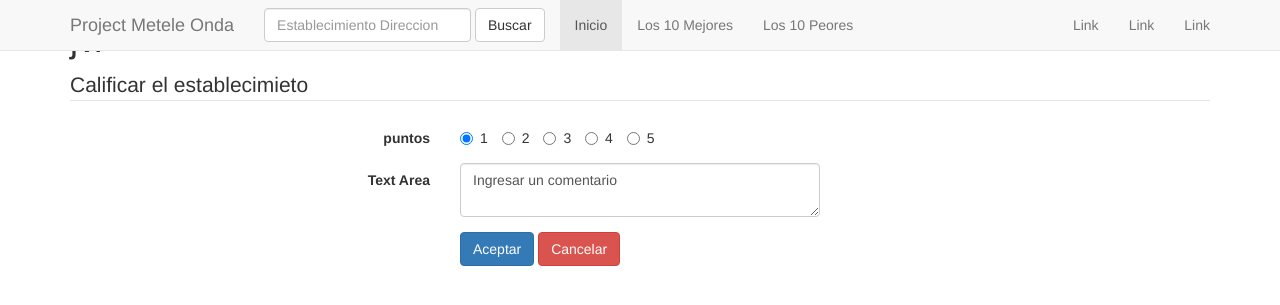
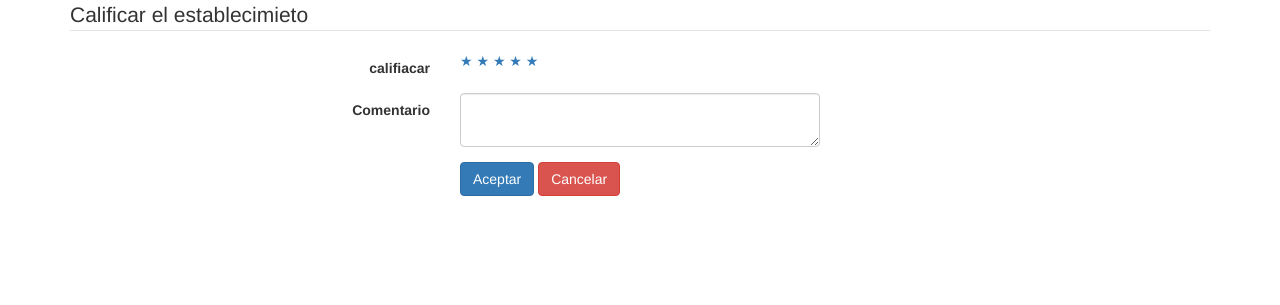
Before and after one commit to mariomaidana/MeteleOnda, a Django app: page /calificar/ in a window 1280 px wide. Shown: the top 305 px of the page. Run offline with Django 3.2, Linux system fonts and the light colour scheme; parts of the project's set-up code (start-up, migrations or seed data) failed here and were passed over; some libraries are stand-ins or nearby versions.

Commit message:
Maquedo de altaEstablecimiento, calificar, base2 y base.html

```diff
--- a/mi_entorno/proyecto_metele_onda/mi_app/templates/mi_app/base.html
+++ b/mi_entorno/proyecto_metele_onda/mi_app/templates/mi_app/base.html
@@ -6,16 +6,17 @@
     <meta http-equiv="X-UA-Compatible" content="IE=edge">
     <meta name="viewport" content="width=device-width, initial-scale=1">
     <!-- The above 3 meta tags *must* come first in the head; any other head content must come *after* these tags -->
-    <title>Inicio</title>
+
+    <title> {% block titulo %} Inicio {% endblock %}</title>
 
     <!-- Bootstrap -->
     <link href="{% static 'mi_app/bootstrap3/css/bootstrap.min.css' %}" rel="stylesheet">
 
   </head>
   <body>
+    {% block header %}
+    <!-- Fixed navbar -->
 
-    <!-- Fixed navbar -->
-    <div>
     <nav class="navbar navbar-default navbar-fixed-top">
       <div class="container">
 
@@ -31,43 +32,18 @@
               </div>
               <button type="submit" class="btn btn-default">Buscar</button>
           </form>
-
-          <ul class="nav navbar-nav">
-            <li class="active"><a href="#inicio">Inicio</a></li>
-            <li><a href="#about">Los 10 Mejores</a></li>
-            <li><a href="#contact">Los 10 Peores</a></li>
-           <!-- <li class="dropdown">
-              <a href="#" class="dropdown-toggle" data-toggle="dropdown" role="button" aria-haspopup="true" aria-expanded="false">Dropdown <span class="caret"></span></a>
-              <ul class="dropdown-menu">
-                <li><a href="#">Action</a></li>
-                <li><a href="#">Another action</a></li>
-                <li><a href="#">Something else here</a></li>
-                <li role="separator" class="divider"></li>
-                <li class="dropdown-header">Nav header</li>
-                <li><a href="#">Separated link</a></li>
-                <li><a href="#">One more separated link</a></li>
-              </ul>
-            </li>-->
-          </ul>
-
-          <ul class="nav navbar-nav navbar-right">
-            <li><a href="#l1">Link</a></li>
-            <li><a href="#l2">Link</a></li>
-            <li><a href="#l3">Link</a></li>
-          </ul>
         </div><!--/.nav-collapse -->
-      </div>
+      </div> <!-- /container -->
     </nav>
-
+    <hr>
+    <hr>
+    {% endblock %}
 
     <div class="container">
       {% block content %}
       <!--bloque para adicionar contenido html-->
       {% endblock %}
     </div>
-
-    </div>
-    </div> <!-- /container -->
 
 
     <!-- Bootstrap core JavaScript
--- a/mi_entorno/proyecto_metele_onda/mi_app/templates/mi_app/calificar.html
+++ b/mi_entorno/proyecto_metele_onda/mi_app/templates/mi_app/calificar.html
@@ -1,11 +1,12 @@
     {% extends "mi_app/base.html" %}
 
+     {% block titulo %} Calificar{% endblock %}
+
+    {% block header %} {% endblock %}
+
     {% block content %}
-    	<div>
-    		<h1>jv.</h1>
-    	</div>
 
-    	<form class="form-horizontal">
+    	<form class="form-horizontal" method="POST" action="#calificar">{% csrf_token %}
         <fieldset>
 
         <!-- Form Name -->
@@ -13,36 +14,28 @@
 
         <!-- Multiple Radios (inline) -->
         <div class="form-group">
-  <label class="col-md-4 control-label" for="radios">puntos</label>
+          <label class="col-md-4 control-label" for="radios">califiacar</label>
           <div class="col-md-4">
-    <label class="radio-inline" for="radios-0">
-      <input type="radio" name="radios" id="radios-0" value="1" checked="checked">
-      1
-    </label>
-    <label class="radio-inline" for="radios-1">
-      <input type="radio" name="radios" id="radios-1" value="2">
-      2
-    </label>
-    <label class="radio-inline" for="radios-2">
-      <input type="radio" name="radios" id="radios-2" value="3">
-      3
-    </label>
-    <label class="radio-inline" for="radios-3">
-      <input type="radio" name="radios" id="radios-3" value="4">
-      4
-    </label>
-    <label class="radio-inline" for="radios-4">
-      <input type="radio" name="radios" id="radios-4" value="5">
-      5
-    </label>
+            <!-- estrelllas -->
+            <div class="ec-stars-wrapper">
+              <a href="#1" data-value="1" title="Votar con 1 estrellas">&#9733;</a>
+              <a href="#2" data-value="2" title="Votar con 2 estrellas">&#9733;</a>
+              <a href="#3" data-value="3" title="Votar con 3 estrellas">&#9733;</a>
+              <a href="#4" data-value="4" title="Votar con 4 estrellas">&#9733;</a>
+              <a href="#5" data-value="5" title="Votar con 5 estrellas">&#9733;</a>
             </div>
+            <noscript>Necesitas tener habilitado javascript para poder votar</noscript>
+              <!-- fin estrelllas -->
           </div>
+
+        </div>
+
 
         <!-- Textarea -->
         <div class="form-group">
-  <label class="col-md-4 control-label" for="textarea">Text Area</label>
+          <label class="col-md-4 control-label" for="textarea">Comentario</label>
           <div class="col-md-4">
-    <textarea class="form-control" id="textarea" name="textarea">Ingresar un comentario</textarea>
+            <textarea class="form-control" id="textarea" name="textarea" ></textarea>
           </div>
         </div>
 
@@ -51,7 +44,7 @@
           <label class="col-md-4 control-label" for="button1id"></label>
           <div class="col-md-8">
             <button id="button1id" name="button1id" class="btn btn-primary">Aceptar</button>
-    <button id="button2id" name="button2id" class="btn btn-danger">Cancelar</button>
+            <a href="/index" class="btn btn-danger" role="button">Cancelar</a>
           </div>
         </div>
 
--- a/mi_entorno/proyecto_metele_onda/mi_app/views.py
+++ b/mi_entorno/proyecto_metele_onda/mi_app/views.py
@@ -60,3 +60,9 @@ class Index(TemplateView):
 class Calificar(TemplateView):
 	template_name = 'mi_app/calificar.html'
 #---------------------------------------##
+
+
+#class altaEstablecimiento----------------------------##
+class AltaEstablecimiento(TemplateView):
+	template_name = 'mi_app/altaEstablecimiento.html'
+#---------------------------------------##
--- a/mi_entorno/proyecto_metele_onda/proyecto_metele_onda/urls.py
+++ b/mi_entorno/proyecto_metele_onda/proyecto_metele_onda/urls.py
@@ -15,7 +15,7 @@ Including another URLconf
 """
 from django.conf.urls import include, url
 from django.contrib import admin
-from mi_app.views import Calificar, Index, RubroViewSet, UsuarioViewSet, ProvinciaViewSet, CiudadViewSet, EstablecimientoViewSet, CalificacionViewSet
+from mi_app.views import AltaEstablecimiento, Calificar, Index, RubroViewSet, UsuarioViewSet, ProvinciaViewSet, CiudadViewSet, EstablecimientoViewSet, CalificacionViewSet
 from rest_framework.routers import SimpleRouter
 from rest_framework.authtoken import views
 
@@ -39,4 +39,7 @@ urlpatterns = [
     #url para la vista calificar
     url(r'^calificar/', Calificar.as_view(), name='calificar'),
     #----//       //----------------------#
+    #url para ... crear establecimiento
+    url(r'^alta/', AltaEstablecimiento.as_view(), name='altaEstablecimiento'),
+    #----//       //----------------------#
 ]
```
Also changed, not shown: mi_entorno/proyecto_metele_onda/mi_app/templates/mi_app/altaEstablecimiento.html (added, +73 -0 lines), mi_entorno/proyecto_metele_onda/mi_app/templates/mi_app/base2.html (+5 -12 lines), 11 other files. Lines whose indentation alone changed are shown as unchanged.
